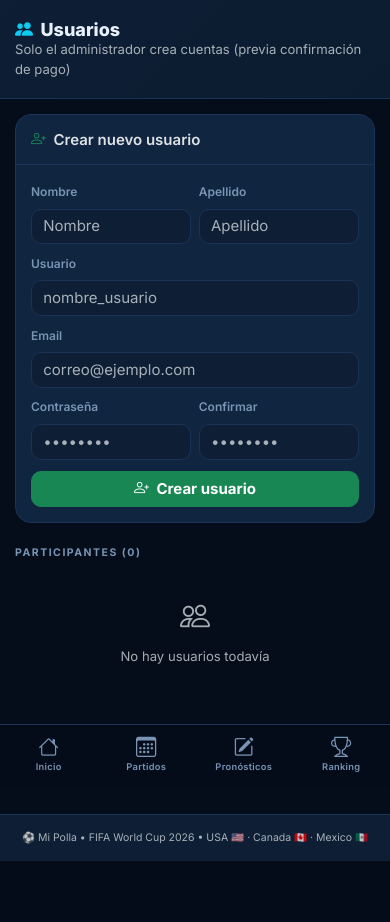
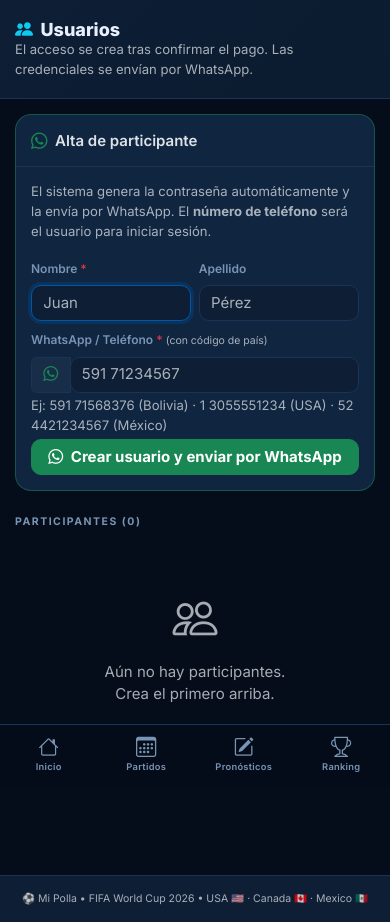
Before and after one commit to crismarbiker/mipolla, a Django app: page /admin/usuarios/ in a window 390 px wide. Shown: the part 56-978 px from the top of the page. Before the commit the page ends 917 px from the top, so only its background shows below. Run offline with Django 5.2, Linux system fonts and the light colour scheme; the visitor is signed in with stand-in values (Sample User, id 1); data comes from the database, SQL or seed files in the repository; some libraries are stand-ins or nearby versions.

Commit message:
feat: WhatsApp user creation - auto-generate password and send via Evolution API
- Admin enters name + phone number only (no manual password)
- Phone number = username (unique, no confusions)
- Password auto-generated (Polla2026#XXXXXX format)
- Credentials sent instantly via Evolution API to WhatsApp
- MiPolla container joins elcarguero_default Docker network
- PerfilUsuario.telefono field added
- Fallback: if WA fails, password shown in admin panel

Co-Authored-By: Claude Sonnet 4.6 <noreply@anthropic.com>

```diff
--- a/core/settings/production.py
+++ b/core/settings/production.py
@@ -14,3 +14,8 @@ FORCE_SCRIPT_NAME = '/MiPolla'
 
 SESSION_COOKIE_SECURE = True
 CSRF_COOKIE_SECURE = True
+
+# Evolution API (WhatsApp) — direct container-to-container via shared Docker network
+EVOLUTION_API_URL = 'http://elcarguero_evolution:8080'
+EVOLUTION_API_KEY = 'superapikey'
+EVOLUTION_INSTANCE = 'elcarguero'
--- a/polla/models.py
+++ b/polla/models.py
@@ -159,6 +159,7 @@ class PerfilUsuario(models.Model):
     campeon = models.ForeignKey(Pais, on_delete=models.SET_NULL, null=True, blank=True,
                                 related_name='pronosticantes_campeon')
     puntos_campeon = models.SmallIntegerField(default=0)
+    telefono = models.CharField(max_length=20, blank=True, help_text='Formato internacional: 591XXXXXXXX')
 
     class Meta:
         verbose_name = 'Perfil'
--- a/polla/views.py
+++ b/polla/views.py
@@ -183,35 +183,53 @@ def ranking(request):
 @login_required
 @user_passes_test(_es_admin)
 def admin_usuarios(request):
+    from .whatsapp import generar_password, normalizar_telefono, enviar_credenciales_whatsapp
+    from .models import PerfilUsuario
+
     if request.method == 'POST':
-        username = request.POST.get('username', '').strip()
-        password1 = request.POST.get('password1', '')
-        password2 = request.POST.get('password2', '')
         first_name = request.POST.get('first_name', '').strip()
         last_name = request.POST.get('last_name', '').strip()
-        email = request.POST.get('email', '').strip()
+        telefono_raw = request.POST.get('telefono', '').strip()
+
+        telefono = normalizar_telefono(telefono_raw)
+        nombre_completo = f"{first_name} {last_name}".strip()
 
         error = None
-        if not username:
-            error = 'El nombre de usuario es requerido.'
-        elif User.objects.filter(username=username).exists():
-            error = f'El usuario "{username}" ya existe.'
-        elif password1 != password2:
-            error = 'Las contraseñas no coinciden.'
-        elif len(password1) < 8:
-            error = 'La contraseña debe tener al menos 8 caracteres.'
+        if not first_name:
+            error = 'El nombre es requerido.'
+        elif not telefono or len(telefono) < 8:
+            error = 'Número de teléfono inválido (ingresa el número completo con código de país).'
+        elif User.objects.filter(username=telefono).exists():
+            error = f'Ya existe un usuario con el número {telefono}.'
 
         if error:
             messages.error(request, error)
         else:
+            password = generar_password()
             user = User.objects.create_user(
-                username=username, password=password1,
-                first_name=first_name, last_name=last_name, email=email,
+                username=telefono,
+                password=password,
+                first_name=first_name,
+                last_name=last_name,
             )
-            messages.success(request, f'Usuario "{user.get_full_name() or username}" creado exitosamente.')
+            # Save phone in profile
+            perfil = user.perfil
+            perfil.telefono = telefono
+            perfil.save()
+
+            # Send WhatsApp
+            ok, wa_msg = enviar_credenciales_whatsapp(telefono, nombre_completo, telefono, password)
+            if ok:
+                messages.success(request, f'✅ Usuario "{nombre_completo}" creado. {wa_msg}')
+            else:
+                messages.warning(
+                    request,
+                    f'⚠️ Usuario "{nombre_completo}" creado pero no se pudo enviar WhatsApp: {wa_msg} — '
+                    f'Contraseña: <code>{password}</code>'
+                )
             return redirect('polla:admin_usuarios')
 
-    usuarios = User.objects.filter(is_staff=False).order_by('last_name', 'first_name')
+    usuarios = User.objects.filter(is_staff=False).select_related('perfil').order_by('last_name', 'first_name')
     return render(request, 'polla/admin_usuarios.html', {'usuarios': usuarios})
 
 
--- a/requirements.txt
+++ b/requirements.txt
@@ -6,3 +6,4 @@ Pillow==10.2.0
 whitenoise==6.6.0
 django-crispy-forms==2.3
 crispy-bootstrap5==2024.10
+requests==2.32.3
--- a/templates/polla/admin_usuarios.html
+++ b/templates/polla/admin_usuarios.html
@@ -1,53 +1,57 @@
 {% extends 'base.html' %}
-{% load crispy_forms_tags %}
 {% block title %}Gestionar Usuarios — Admin{% endblock %}
 
 {% block content %}
 <div class="page-hero px-3">
   <h1><i class="bi bi-people-fill text-info me-2"></i>Usuarios</h1>
-  <p class="text-muted small mb-0">Solo el administrador crea cuentas (previa confirmación de pago)</p>
+  <p class="text-muted small mb-0">El acceso se crea tras confirmar el pago. Las credenciales se envían por WhatsApp.</p>
 </div>
 
 <div class="px-3 py-3">
 
   <!-- Create user form -->
-  <div class="card mb-4">
+  <div class="card mb-4" style="border-color:rgba(34,197,94,.3) !important;">
     <div class="card-header d-flex align-items-center gap-2">
-      <i class="bi bi-person-plus text-success"></i>
-      <span class="fw-semibold">Crear nuevo usuario</span>
+      <i class="bi bi-whatsapp text-success" style="font-size:1.1rem;"></i>
+      <span class="fw-semibold">Alta de participante</span>
     </div>
     <div class="card-body p-3">
+      <p class="text-muted small mb-3">
+        El sistema genera la contraseña automáticamente y la envía por WhatsApp.
+        El <strong>número de teléfono</strong> será el usuario para iniciar sesión.
+      </p>
       <form method="post">
         {% csrf_token %}
         <div class="row g-2">
           <div class="col-6">
-            <label class="form-label">Nombre</label>
-            <input type="text" name="first_name" class="form-control" placeholder="Nombre" required>
+            <label class="form-label">Nombre <span class="text-danger">*</span></label>
+            <input type="text" name="first_name" class="form-control" placeholder="Juan" required autofocus>
           </div>
           <div class="col-6">
             <label class="form-label">Apellido</label>
-            <input type="text" name="last_name" class="form-control" placeholder="Apellido" required>
+            <input type="text" name="last_name" class="form-control" placeholder="Pérez">
           </div>
           <div class="col-12">
-            <label class="form-label">Usuario</label>
-            <input type="text" name="username" class="form-control" placeholder="nombre_usuario" required
-                   pattern="[a-zA-Z0-9_]+" title="Solo letras, números y guiones bajos">
+            <label class="form-label">
+              WhatsApp / Teléfono <span class="text-danger">*</span>
+              <span class="text-muted fw-normal small">(con código de país)</span>
+            </label>
+            <div class="input-group">
+              <span class="input-group-text" style="background:rgba(255,255,255,.04);border-color:#1a3356;">
+                <i class="bi bi-whatsapp text-success"></i>
+              </span>
+              <input type="tel" name="telefono" class="form-control"
+                     placeholder="591 71234567" required
+                     pattern="[0-9\s\-\+\(\)]+"
+                     title="Solo números, puede incluir + y espacios">
+            </div>
+            <div class="form-text text-muted">
+              Ej: 591 71568376 (Bolivia) · 1 3055551234 (USA) · 52 4421234567 (México)
+            </div>
           </div>
-          <div class="col-12">
-            <label class="form-label">Email</label>
-            <input type="email" name="email" class="form-control" placeholder="correo@ejemplo.com">
-          </div>
-          <div class="col-6">
-            <label class="form-label">Contraseña</label>
-            <input type="password" name="password1" class="form-control" placeholder="••••••••" required minlength="8">
-          </div>
-          <div class="col-6">
-            <label class="form-label">Confirmar</label>
-            <input type="password" name="password2" class="form-control" placeholder="••••••••" required minlength="8">
-          </div>
-          <div class="col-12">
-            <button type="submit" class="btn btn-success w-100 fw-bold mt-1">
-              <i class="bi bi-person-plus me-2"></i>Crear usuario
+          <div class="col-12 mt-1">
+            <button type="submit" class="btn btn-success w-100 fw-bold">
+              <i class="bi bi-whatsapp me-2"></i>Crear usuario y enviar por WhatsApp
             </button>
           </div>
         </div>
@@ -55,7 +59,7 @@
     </div>
   </div>
 
-  <!-- User list -->
+  <!-- Participants list -->
   <div class="section-title">Participantes ({{ usuarios|length }})</div>
 
   {% for u in usuarios %}
@@ -66,15 +70,24 @@
     </span>
     <div class="rank-info">
       <div class="rank-name">{{ u.get_full_name|default:u.username }}</div>
-      <div class="rank-sub">@{{ u.username }}{% if u.email %} · {{ u.email }}{% endif %}</div>
-      <div class="mt-1">
+      <div class="rank-sub">
+        {% if u.perfil.telefono %}
+        <i class="bi bi-whatsapp text-success me-1"></i>{{ u.perfil.telefono }}
+        {% else %}
+        @{{ u.username }}
+        {% endif %}
+      </div>
+      <div class="mt-1 d-flex gap-1 flex-wrap">
         {% if u.is_active %}
         <span class="badge" style="background:rgba(34,197,94,.15);color:#4ade80;font-size:.6rem;">Activo</span>
         {% else %}
         <span class="badge" style="background:rgba(239,68,68,.15);color:#f87171;font-size:.6rem;">Desactivado</span>
         {% endif %}
-        <span class="badge ms-1" style="background:rgba(122,148,180,.1);color:var(--c-muted);font-size:.6rem;">
+        <span class="badge" style="background:rgba(122,148,180,.1);color:var(--c-muted);font-size:.6rem;">
           {{ u.pronosticos.count }} pronósticos
+        </span>
+        <span class="badge" style="background:rgba(124,58,237,.1);color:#c084fc;font-size:.6rem;">
+          {{ u.jugadores_seleccionados.count }}/5 jugadores
         </span>
       </div>
     </div>
@@ -82,14 +95,18 @@
       {% csrf_token %}
       <button type="submit" class="btn btn-sm {% if u.is_active %}btn-outline-danger{% else %}btn-outline-success{% endif %}"
               style="font-size:.7rem;border-radius:8px;">
-        {% if u.is_active %}<i class="bi bi-person-x"></i>{% else %}<i class="bi bi-person-check"></i>{% endif %}
+        {% if u.is_active %}
+        <i class="bi bi-person-x"></i>
+        {% else %}
+        <i class="bi bi-person-check"></i>
+        {% endif %}
       </button>
     </form>
   </div>
   {% empty %}
-  <div class="text-center py-4 text-muted">
-    <i class="bi bi-people" style="font-size:2rem;"></i>
-    <p class="mt-2 small">No hay usuarios todavía</p>
+  <div class="text-center py-5 text-muted">
+    <i class="bi bi-people" style="font-size:3rem;"></i>
+    <p class="mt-2">Aún no hay participantes.<br>Crea el primero arriba.</p>
   </div>
   {% endfor %}
 
```
Also changed, not shown: docker-compose.prod.yml (+9 -0 lines), polla/whatsapp.py (added, +61 -0 lines).
